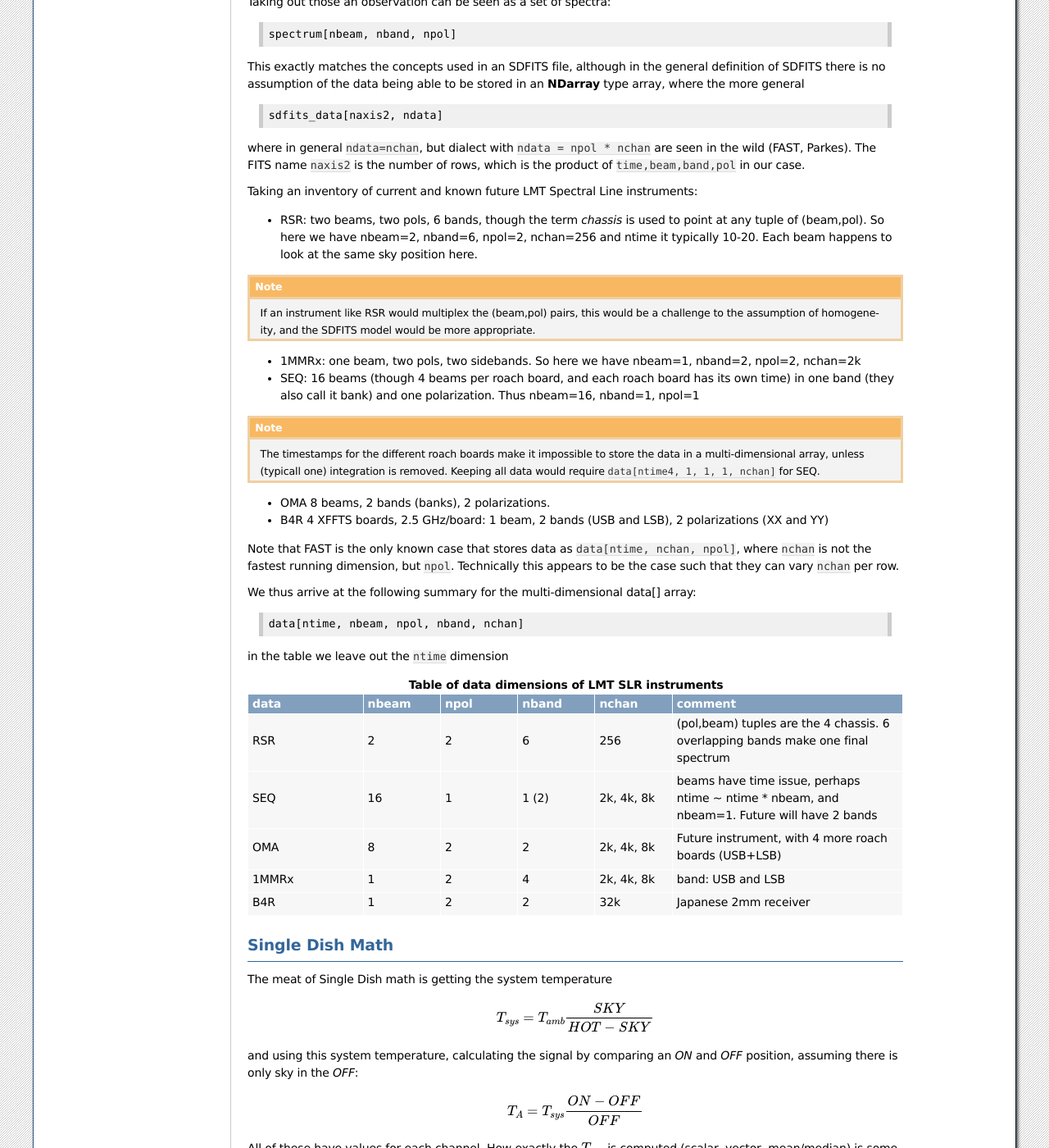
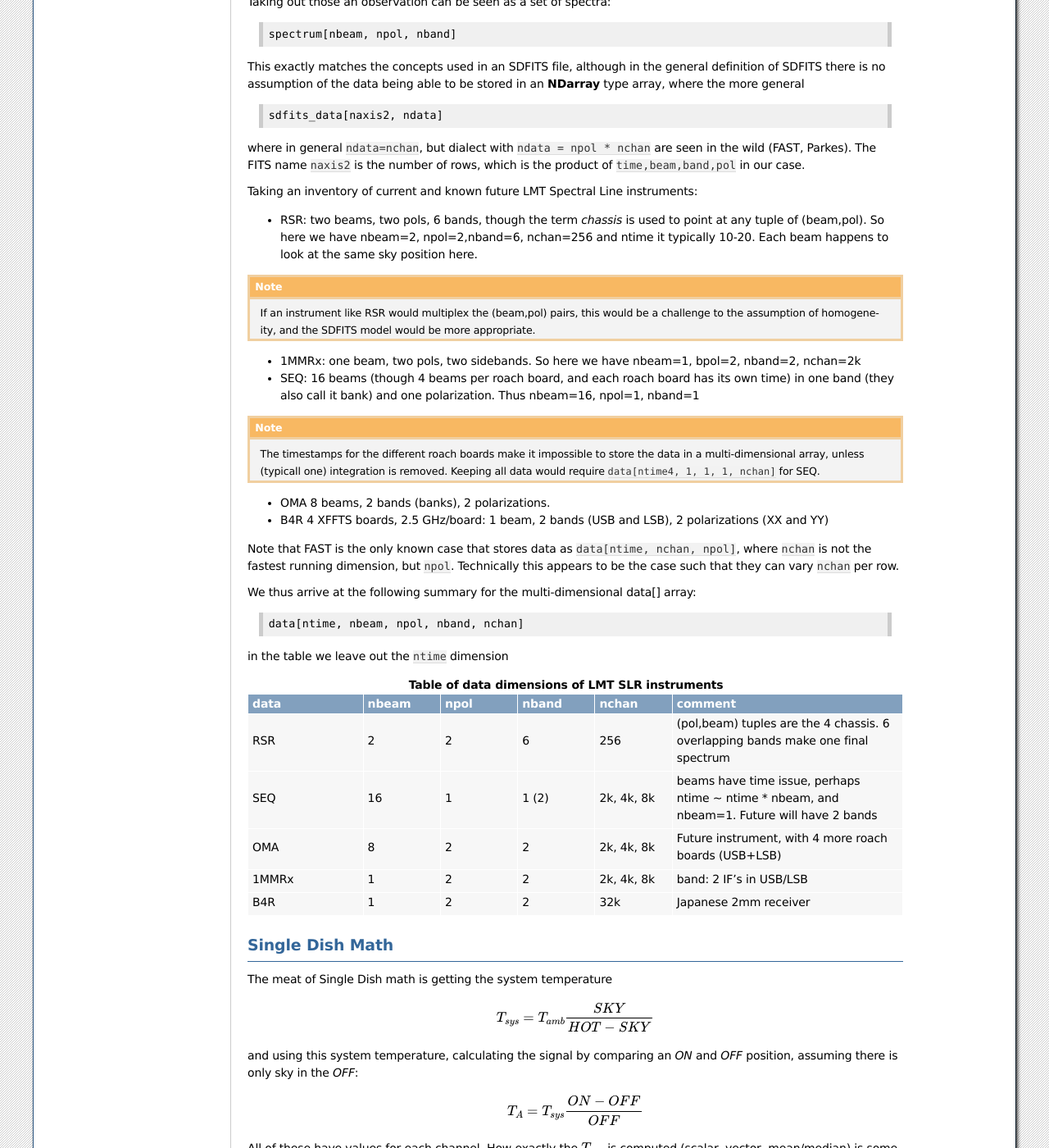
Before and after one commit to astroumd/lmtoy, a Sphinx documentation site: the page built from docs/source/glossary.rst, in a window 1280 px wide and 1400 px high, scrolled down 3459 px. Shown: the whole window at 82% size. Built offline with Sphinx 7.4.7, drawn with Linux system fonts in a browser that asks for light colours; pages that are not in the unit, such as notebooks, are missing from menus.

Commit message:
fix npol order

```diff
--- a/docs/source/glossary.rst
+++ b/docs/source/glossary.rst
@@ -226,7 +226,7 @@ first this could be written as an **NDarray**:
 
 .. code-block::
 
-      data[ntime, nbeam, nband, npol, nchan]
+      data[ntime, nbeam, npol, nband, nchan]
 
 where we added the ``ntime`` and ``nchan`` as the slowest resp. fastest running dimension
 in this row-major (python/C) notation.
@@ -248,7 +248,7 @@ Taking out those an observation can be seen as a set of spectra:
 
 .. code-block::
 
-      spectrum[nbeam, nband, npol]
+      spectrum[nbeam, npol, nband]
 
 This exactly matches the concepts used in an SDFITS file, although in the general
 definition of SDFITS there is no assumption of the data being able to be stored
@@ -267,18 +267,18 @@ Taking an inventory of current and known future LMT Spectral Line instruments:
 
 * RSR:
   two beams, two pols, 6 bands, though the term *chassis* is used to point at any
-  tuple of (beam,pol). So here we have nbeam=2, nband=6, npol=2, nchan=256 and ntime
+  tuple of (beam,pol). So here we have nbeam=2, npol=2,nband=6, nchan=256 and ntime
   it typically 10-20. Each beam happens to look at the same sky position here.
 
 .. note::  If an instrument like RSR would multiplex the (beam,pol) pairs, this would be a challenge
 	   to the assumption of homogeneity, and the SDFITS model would be more appropriate.
 
 * 1MMRx:
-  one beam, two pols, two sidebands. So here we have nbeam=1, nband=2, npol=2, nchan=2k
+  one beam, two pols, two sidebands. So here we have nbeam=1, bpol=2, nband=2, nchan=2k
 
 * SEQ:
   16 beams (though 4 beams per roach board, and each roach board has its own time) in one
-  band (they also call it bank) and one polarization. Thus nbeam=16, nband=1, npol=1
+  band (they also call it bank) and one polarization. Thus nbeam=16, npol=1, nband=1
 
 .. note::  The timestamps for the different roach boards make it impossible to store
 	   the data in a multi-dimensional array, unless (typicall one) integration
@@ -334,9 +334,9 @@ in the table we leave out the ``ntime`` dimension
    * - 1MMRx
      - 1
      - 2
-     - 4
+     - 2
      - 2k, 4k, 8k
-     - band: USB and LSB
+     - band: 2 IF's in USB/LSB
    * - B4R
      - 1
      - 2
```
